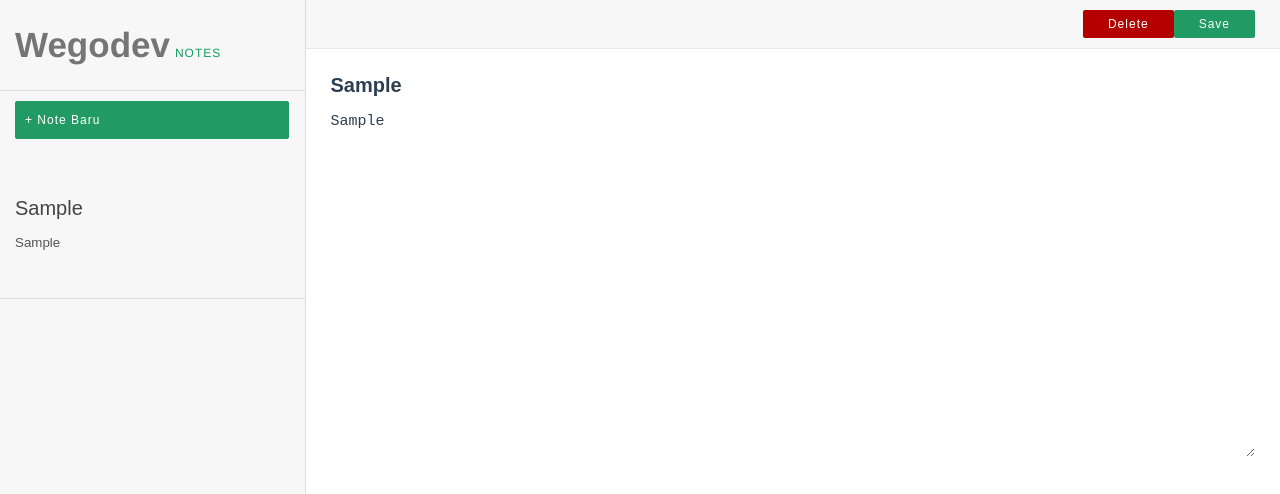
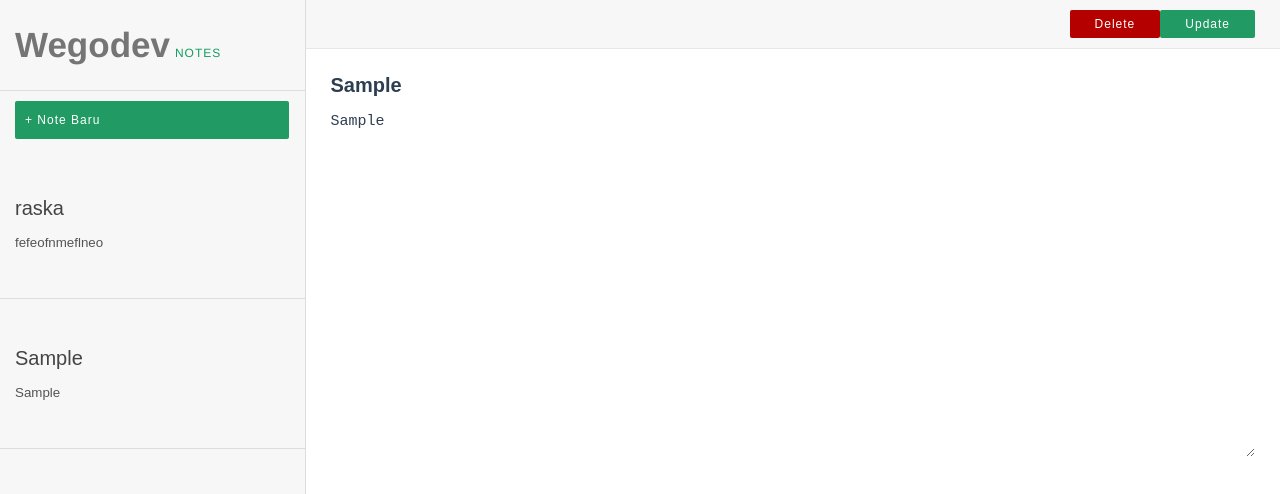
Before and after one commit to Adekabang/wegodev-notes, a Vue app in the folder resources/: page / in a window 1280 px wide. Both pictures are taken after typing "Sample", "Sample" into the empty fields and a click on the button "Save". Shown: the top 494 px of the page. Built offline with nearby package versions, Linux system fonts and the light colour scheme.

Commit message:
pisah save dan update

```diff
--- a/resources/src/App.vue
+++ b/resources/src/App.vue
@@ -34,7 +34,7 @@
     data: function(){
       return {
         dataForm :{},
-        notes: []
+        notes: [{id:1, title:"raska", description:"fefeofnmeflneo"}]
       }
     },
     components: {
@@ -43,11 +43,12 @@
     },
     methods: {
       newNote() {
-        this.dataForm = {id:0, title:'', description:''};
+        this.dataForm = {id:0, title:'', description:'', mode:'save'};
       },
       editNote(id){
         // console.log('app'+id);
         this.dataForm = this.notes.find(note => note.id === id);
+        this.dataForm.mode = 'update';
         // console.log(this.dataForm);
       },
       saveNote(title, description) {
--- a/resources/src/components/formNotes.vue
+++ b/resources/src/components/formNotes.vue
@@ -1,9 +1,10 @@
 <template>
      <div class="formNotes">
-          <form @submit="submitNote">
+          <form>
                <div class="menu">
                     <button type="button" @click="submitRemove" class="bg-danger btn btn-danger">Delete</button>
-                    <button type="submit" class="bg-success btn ">Save</button>
+                    <button type="button" @click="submitSave" class="bg-success btn" v-if="mode=='save' ">Save</button>
+                    <button type="button" @click="submitUpdate" class="bg-success btn" v-if="mode=='update' ">Update</button>
                </div>
                <div class="content">
                     <input type="hidden" class="text" placeholder="id" v-model="id">
@@ -35,17 +36,17 @@
                return {
                     id: 0,
                     title: '',
-                    description: ''
+                    description: '',
+                    mode:'save'
                }
           },
           methods: {
-               submitNote(e) {
-                    e.preventDefault();
-                    if(this.id === 0){
+               submitSave() {
                          this.propSaveNote(this.title, this.description);
-                    }
-                    else
-                         this.propUpdateNote(this.id, this.title, this.description);
+               },
+               submitUpdate(){
+                    this.propUpdateNote(this.id, this.title, this.description);
+
                },
                submitRemove(){
                     this.propRemoveNote(this.id);
@@ -62,6 +63,7 @@
                     this.id = note.id;
                     this.title = note.title;
                     this.description = note.description;
+                    this.mode = note.mode;
                }
           }
      }
```
